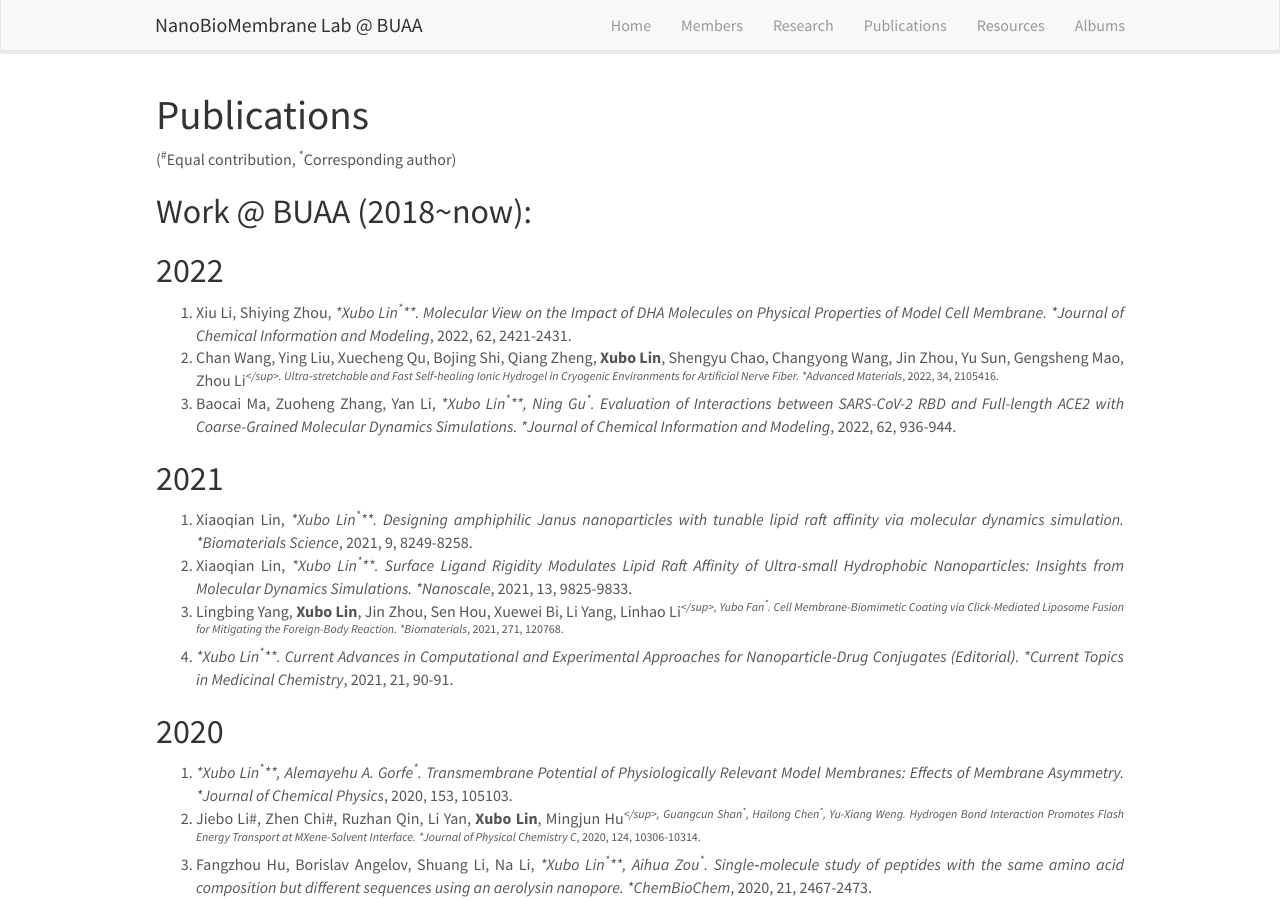
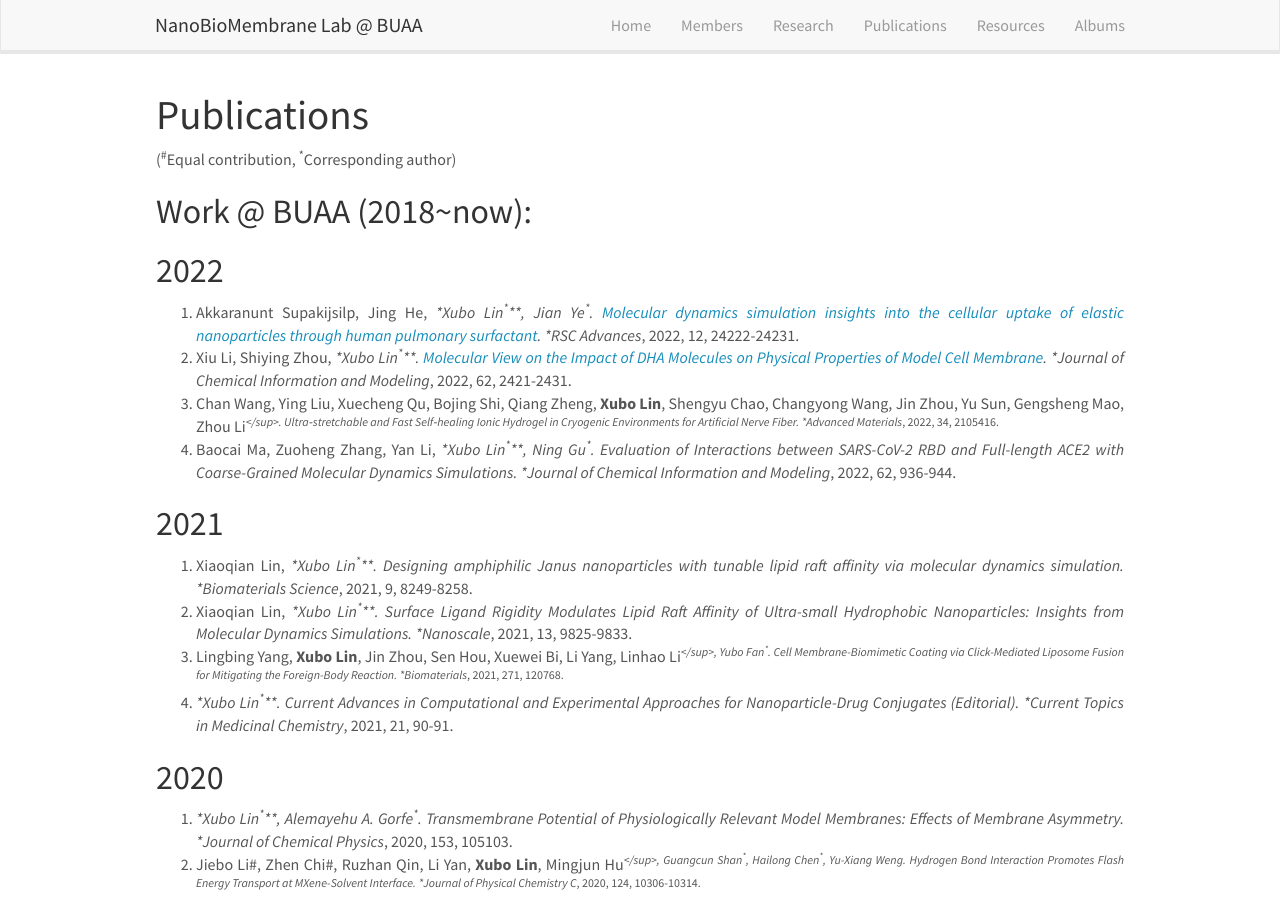
Before and after one commit to linxubo/linxubo.github.io, a Jekyll site: the page built from _pages/publications.md, in a window 1280 px wide and 900 px high. Built offline with Jekyll 4.4.1, drawn with Linux system fonts in a browser that asks for light colours; nearby versions of some CDN libraries; a script that is not in the unit is left out.

Commit message:
Update publications.md

```diff
--- a/_pages/publications.md
+++ b/_pages/publications.md
@@ -10,9 +10,10 @@ permalink: /publications/
 (<sup>#</sup>Equal contribution, <sup>*</sup>Corresponding author)
 ## Work @ BUAA (2018~now):
 ## 2022
-1.	Xiu Li, Shiying Zhou, **Xubo Lin<sup>*</sup>**. Molecular View on the Impact of DHA Molecules on Physical Properties of Model Cell Membrane. *Journal of Chemical Information and Modeling*, 2022, 62, 2421-2431.
-2.	Chan Wang, Ying Liu, Xuecheng Qu, Bojing Shi, Qiang Zheng, **Xubo Lin**, Shengyu Chao, Changyong Wang, Jin Zhou, Yu Sun, Gengsheng Mao, Zhou Li<sup>*</sup>. Ultra‐stretchable and Fast Self‐healing Ionic Hydrogel in Cryogenic Environments for Artificial Nerve Fiber. *Advanced Materials*, 2022, 34, 2105416.
-3.	Baocai Ma, Zuoheng Zhang, Yan Li, **Xubo Lin<sup>*</sup>**, Ning Gu<sup>*</sup>. Evaluation of Interactions between SARS-CoV-2 RBD and Full-length ACE2 with Coarse-Grained Molecular Dynamics Simulations. *Journal of Chemical Information and Modeling*, 2022, 62, 936-944.
+1.	Akkaranunt Supakijsilp, Jing He, **Xubo Lin<sup>*</sup>**, Jian Ye<sup>*</sup>. [Molecular dynamics simulation insights into the cellular uptake of elastic nanoparticles through human pulmonary surfactant](https://pubs.rsc.org/en/content/articlehtml/2022/ra/d2ra03670c). *RSC Advances*, 2022, 12, 24222-24231.
+2.	Xiu Li, Shiying Zhou, **Xubo Lin<sup>*</sup>**. [Molecular View on the Impact of DHA Molecules on Physical Properties of Model Cell Membrane](https://pubs.acs.org/doi/full/10.1021/acs.jcim.2c00074). *Journal of Chemical Information and Modeling*, 2022, 62, 2421-2431.
+3.	Chan Wang, Ying Liu, Xuecheng Qu, Bojing Shi, Qiang Zheng, **Xubo Lin**, Shengyu Chao, Changyong Wang, Jin Zhou, Yu Sun, Gengsheng Mao, Zhou Li<sup>*</sup>. Ultra‐stretchable and Fast Self‐healing Ionic Hydrogel in Cryogenic Environments for Artificial Nerve Fiber. *Advanced Materials*, 2022, 34, 2105416.
+4.	Baocai Ma, Zuoheng Zhang, Yan Li, **Xubo Lin<sup>*</sup>**, Ning Gu<sup>*</sup>. Evaluation of Interactions between SARS-CoV-2 RBD and Full-length ACE2 with Coarse-Grained Molecular Dynamics Simulations. *Journal of Chemical Information and Modeling*, 2022, 62, 936-944.
 
 ## 2021
 1.	Xiaoqian Lin, **Xubo Lin<sup>*</sup>**. Designing amphiphilic Janus nanoparticles with tunable lipid raft affinity via molecular dynamics simulation. *Biomaterials Science*, 2021, 9, 8249-8258.
```
